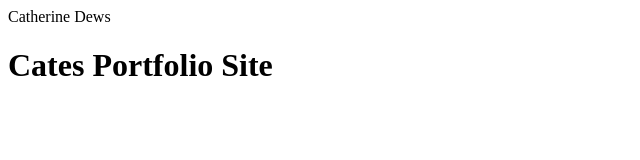
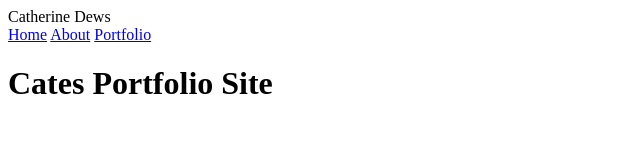
Before and after one commit to cate-codes/Personal-Portfolio-Project, a plain HTML site: page index.html in a window 1280 px wide. Shown: the whole page, without its empty margins (0-640 px from the left). Drawn offline with Linux system fonts and the light colour scheme.

Commit message:
editing index and about

```diff
--- a/index.html
+++ b/index.html
@@ -9,6 +9,11 @@
     <header>Catherine Dews</header>
   </head>
   <body>
+    <nav>
+      <a href="/index.html">Home</a>
+      <a href="/about.html">About</a>
+      <a href="portfolio.html">Portfolio</a>
+    </nav>
     <h1>Cates Portfolio Site</h1>
   </body>
 </html>
```
Also changed, not shown: about.html (+12 -0 lines).
